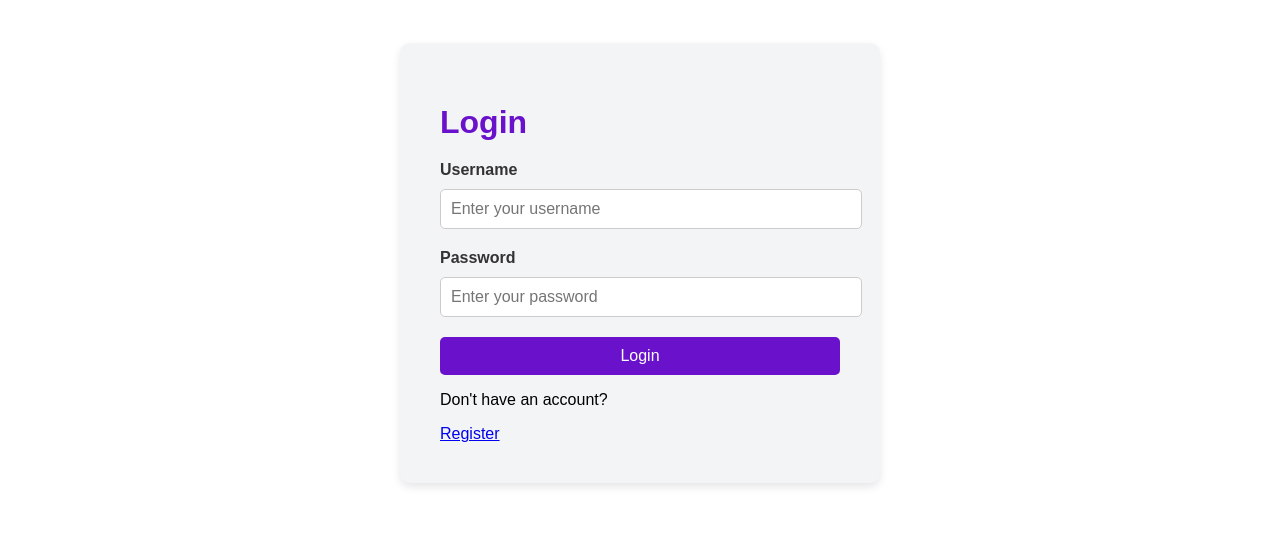
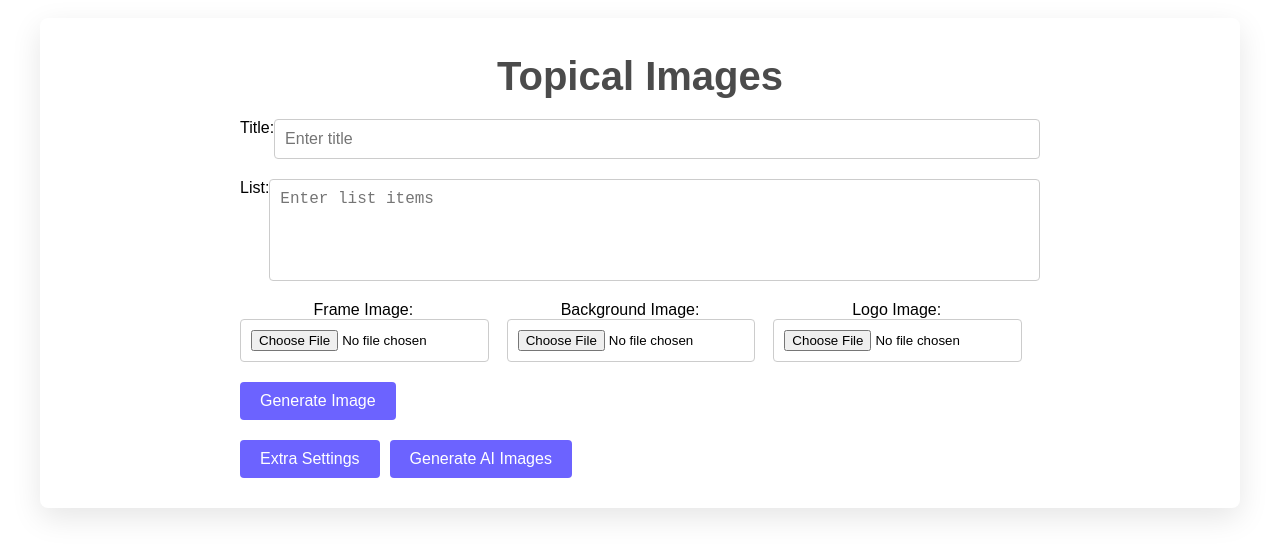
Before and after one commit to Nimish2570/Topical-images, a React (Vite) app in the folder frontend/: page / in a window 1280 px wide. Before the commit this address led to /login. Shown: the part 137-694 px from the top of the page. Built offline with nearby package versions, Linux system fonts and the light colour scheme; no server answers.

Commit message:
frontend fix

```diff
--- a/frontend/src/App.jsx
+++ b/frontend/src/App.jsx
@@ -22,7 +22,7 @@ function App() {
   return (
       <BrowserRouter>
         <Routes>
-          <Route path="/" element={<ProtectedRoutes><Home /></ProtectedRoutes>} />
+          <Route path="/" element={<Home />} />
           <Route path="/login" element={<Login />} />
           <Route path="/register" element={<Register />} />
           <Route path="*" element={<NotFound />} />
--- a/frontend/src/pages/Home.jsx
+++ b/frontend/src/pages/Home.jsx
@@ -3,6 +3,7 @@ import axios from 'axios';
 import './Home.css';
 import dummyimage from './../components/Images/404.png';
 import api from '../api';
+import { ACCESS_TOKEN } from '../constants';
 
 const Home = () => {
   const [title, setTitle] = useState('');
@@ -19,6 +20,7 @@ const Home = () => {
       setImage(file);
     }
   };
+
 
   const handleFormSubmit = async (e) => {
     e.preventDefault();
```
